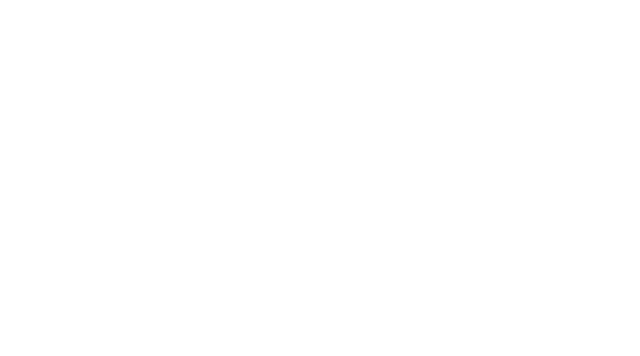
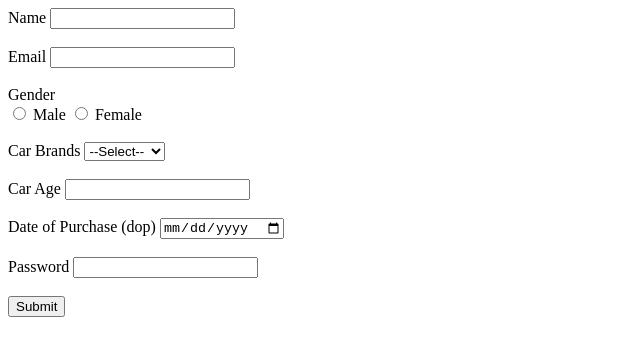
Before and after one commit to acciojob/car-insurance-form-tech-ved, a website: page main.html in a window 1280 px wide. Shown: the whole page, without its empty margins (0-640 px from the left). Drawn offline with Linux system fonts and the light colour scheme.

Commit message:
created a submission

```diff
--- a/main.html
+++ b/main.html
@@ -1,16 +1,69 @@
 <!DOCTYPE html>
+<html lang="en">
+<head>
+    <meta charset="UTF-8">
+    <title>Car Insurance Registration Form</title>
+</head>
+<body>
 
-<html>
+    <form method="POST">
 
-<head>
-	<link rel="stylesheet" href="styles.css">
-</head>
+        <!-- Name -->
+        <label for="name">Name</label>
+        <input type="text" id="name" required>
 
-<body>
-	<!-- the entire body must be written by student -->
-    <script type="text/javascript" src="./script.js">
-</script>
+        <br><br>
+
+        <!-- Email -->
+        <label for="email">Email</label>
+        <input type="email" id="email" required>
+
+        <br><br>
+
+        <!-- Gender -->
+        <label>Gender</label>
+        <br>
+        <input type="radio" id="male" name="gender" required>
+        <label for="male">Male</label>
+
+        <input type="radio" id="female" name="gender" required>
+        <label for="female">Female</label>
+
+        <br><br>
+
+        <!-- Car Brands -->
+        <label for="cars">Car Brands</label>
+        <select id="cars">
+            <option value="">--Select--</option>
+            <option value="BMW">BMW</option>
+            <option value="Audi">Audi</option>
+            <option value="Mercedez">Mercedez</option>
+        </select>
+
+        <br><br>
+
+        <!-- Car Age -->
+        <label for="carage">Car Age</label>
+        <input type="number" id="carage" required>
+
+        <br><br>
+
+        <!-- Date of Purchase -->
+        <label for="dop">Date of Purchase (dop)</label>
+        <input type="date" id="dop" required>
+
+        <br><br>
+
+        <!-- Password -->
+        <label for="password">Password</label>
+        <input type="password" id="password" required>
+
+        <br><br>
+
+        <!-- Submit Button -->
+        <button type="submit">Submit</button>
+
+    </form>
 
 </body>
-
 </html>
```
